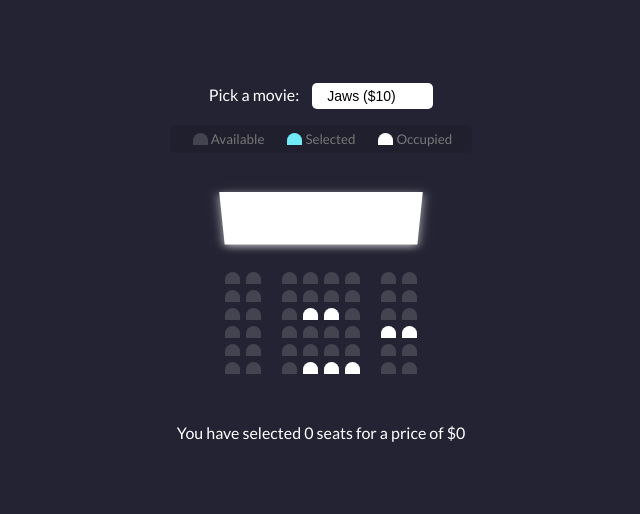
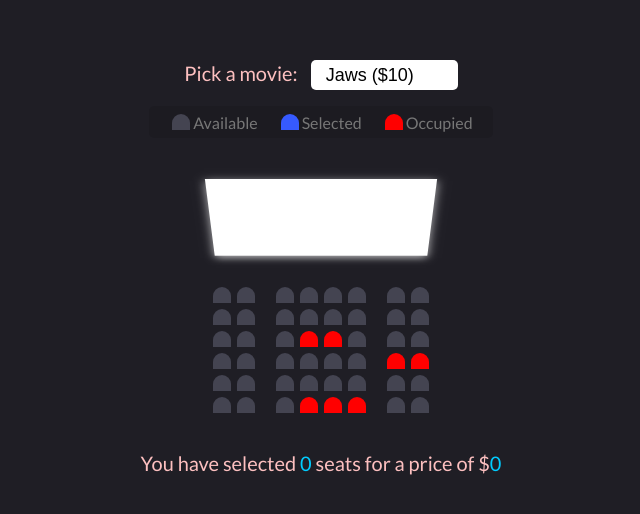
Before and after one commit to northross/movie-seat-booking, a website: page movie-seat-booking/index.html in a window 1280 px wide. Shown: the part 130-644 px from the top of the page, without its empty margins (319-959 px from the left). Drawn offline with Linux system fonts and the light colour scheme.

Commit message:
stylings updated

```diff
--- a/movie-seat-booking/index.html
+++ b/movie-seat-booking/index.html
@@ -96,7 +96,7 @@
       </div>
     </div>
 
-    <p class="text>">
+    <p class="text">
       You have selected <span id="count">0</span> seats for a price of $<span
         id="total"
         >0</span
--- a/movie-seat-booking/style.css
+++ b/movie-seat-booking/style.css
@@ -5,8 +5,8 @@
 }
 
 body {
-  background-color: #242333;
-  color: #fff;
+  background-color: #1f1e25;
+  color: rgb(253, 192, 192);
   display: flex;
   flex-direction: column;
   align-items: center;
@@ -16,11 +16,19 @@ body {
   margin: 0;
 }
 
+label {
+  font-size: 20px;
+}
+
+small {
+  font-size: 16px;
+}
+
 .movie-container select {
   background-color: #fff;
   border: 0;
   border-radius: 5px;
-  font-size: 14px;
+  font-size: 18px;
   margin-left: 10px;
   padding: 5px 15px 5px 15px;
   -moz-appearance: none;
@@ -30,19 +38,19 @@ body {
 
 .seat {
   background-color: #444451;
-  height: 12px;
-  width: 15px;
+  height: 16px;
+  width: 18px;
   margin: 3px;
   border-top-left-radius: 10px;
   border-top-right-radius: 10px;
 }
 
 .seat.selected {
-  background-color: #6feaf6;
+  background-color: #365aff;
 }
 
 .seat.occupied {
-  background-color: #fff;
+  background-color: rgb(255, 0, 0);
 }
 
 .seat:nth-of-type(2) {
@@ -90,7 +98,7 @@ body {
 
 .screen {
   background-color: #fff;
-  height: 70px;
+  height: 100px;
   width: 100%;
   margin: 15px 0;
   transform: rotateX(-45deg);
@@ -98,10 +106,15 @@ body {
 }
 
 .container {
-  perspective: 900px;
+  perspective: 800px;
   margin-bottom: 30px;
 }
 
-p.text span {
-  color: #6feaf6;
+p {
+  margin: 5px 0;
+  font-size: 20px;
 }
+
+span {
+  color: #00ccff;
+}
```
Also changed, not shown: movie-seat-booking/README.md.
